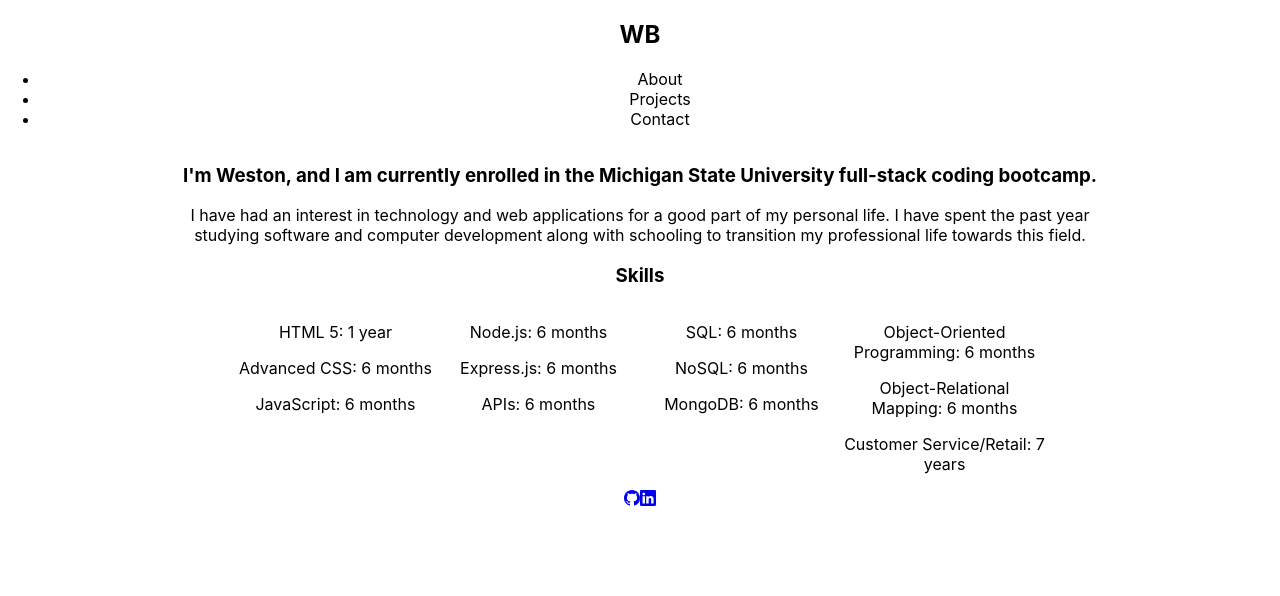
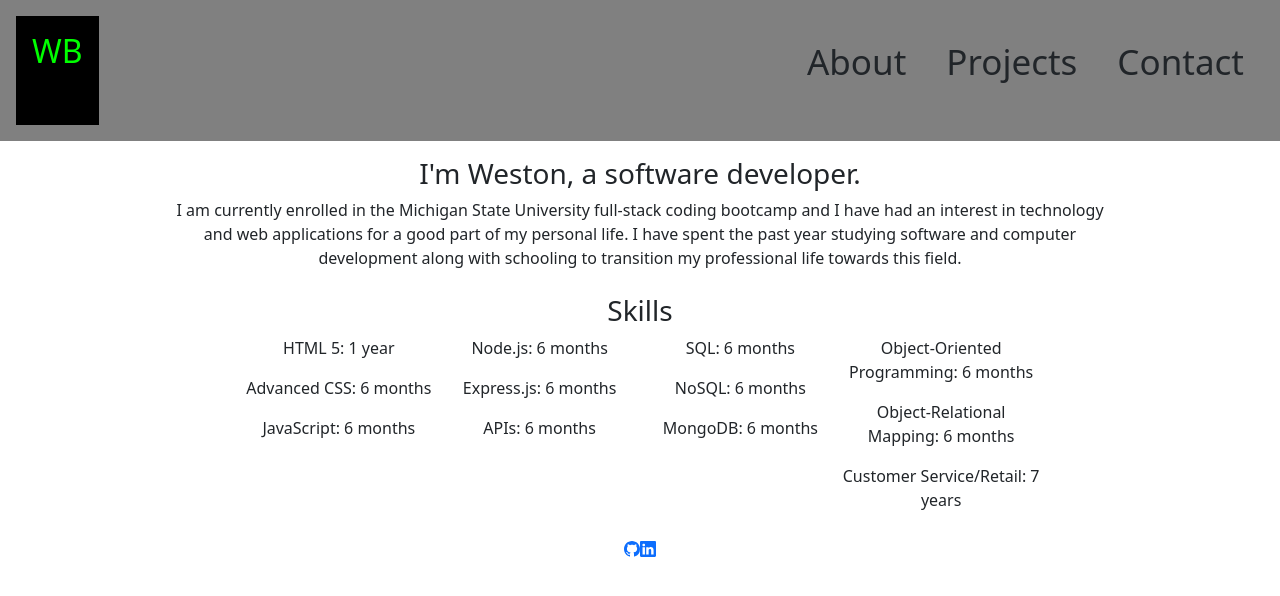
Before and after one commit to BKWes/react-portfolio, a React (Create React App) app: page / in a window 1280 px wide. Shown: the top 596 px of the page. Built offline with nearby package versions, Linux system fonts and the light colour scheme.

Commit message:
install dependenceies/ update about section

```diff
--- a/package.json
+++ b/package.json
@@ -6,8 +6,10 @@
     "@testing-library/jest-dom": "^5.16.4",
     "@testing-library/react": "^13.3.0",
     "@testing-library/user-event": "^13.5.0",
+    "bootstrap": "^5.1.3",
     "react": "^18.2.0",
     "react-dom": "^18.2.0",
+    "react-icons": "^4.4.0",
     "react-scripts": "5.0.1",
     "web-vitals": "^2.1.4"
   },
--- a/src/App.js
+++ b/src/App.js
@@ -1,6 +1,6 @@
 import React, { useEffect, useState } from 'react';
 import './App.css';
-
+import 'bootstrap/dist/css/bootstrap.min.css';
 
 import About from './components/About';
 import Footer from './components/Footer';
@@ -23,8 +23,8 @@ function App() {
           currentCategory={currentCategory}
           />
         {currentCategory === 'About' && <About />}
-        {currentCategory === 'Projects' && <Project />}
-        {currentCategory === 'Contact' && <Contact />}
+        {currentCategory === 'Projects' && <Projects />}
+        {/* {currentCategory === 'Contact' && <Contact />} */}
         <Footer />
     </div>
   );
--- a/src/components/About/index.js
+++ b/src/components/About/index.js
@@ -6,10 +6,10 @@ function About() {
         <section className="about m-2">
           <div className="intro p-2">
             <h3>
-                I'm Weston, and I am currently enrolled in the Michigan State University full-stack coding bootcamp.
+                I'm Weston, a software developer.
             </h3>
             <span>
-                I have had an interest in technology and web applications for a good part of my personal life. I have spent the past year studying software and computer development along with schooling to transition my professional life towards this field.
+            I am currently enrolled in the Michigan State University full-stack coding bootcamp and I have had an interest in technology and web applications for a good part of my personal life. I have spent the past year studying software and computer development along with schooling to transition my professional life towards this field.
             </span>
           </div>
           <div className="skills pt-3">
--- a/src/components/Navigation/Nav.css
+++ b/src/components/Navigation/Nav.css
@@ -7,8 +7,7 @@ header {
 }
 
 header h2 {
-    padding: 10px 30px;
-    border-radius: 0 20px 20px 0;
+    padding: 10px;
     background-color: black;
     color: lime;
 }
--- a/src/components/Navigation/index.js
+++ b/src/components/Navigation/index.js
@@ -1,4 +1,5 @@
 import React from "react";
+import './Nav.css';
 
 function Nav({ categories, setCurrentCategory, currentCategory }) {
     return (
--- a/src/components/Projects/index.js
+++ b/src/components/Projects/index.js
@@ -1,4 +1,5 @@
 import React, { useState, useEffect } from "react";
+import './Projects.css';
 
 function Projects() {
     const [repos, setRepos] = useState([]);
```
Also changed, not shown: 1 other file (tests, documents, lock files or other folders).
